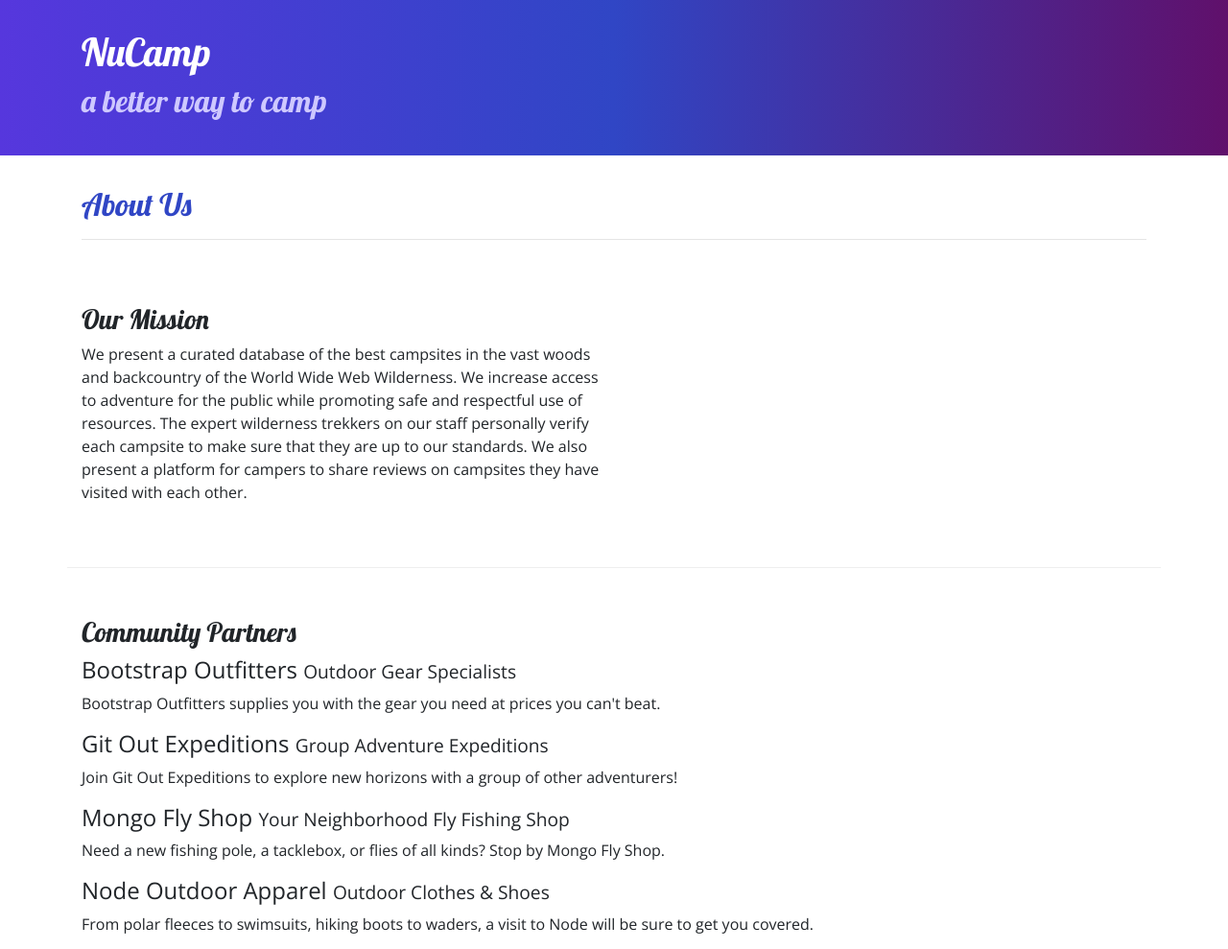
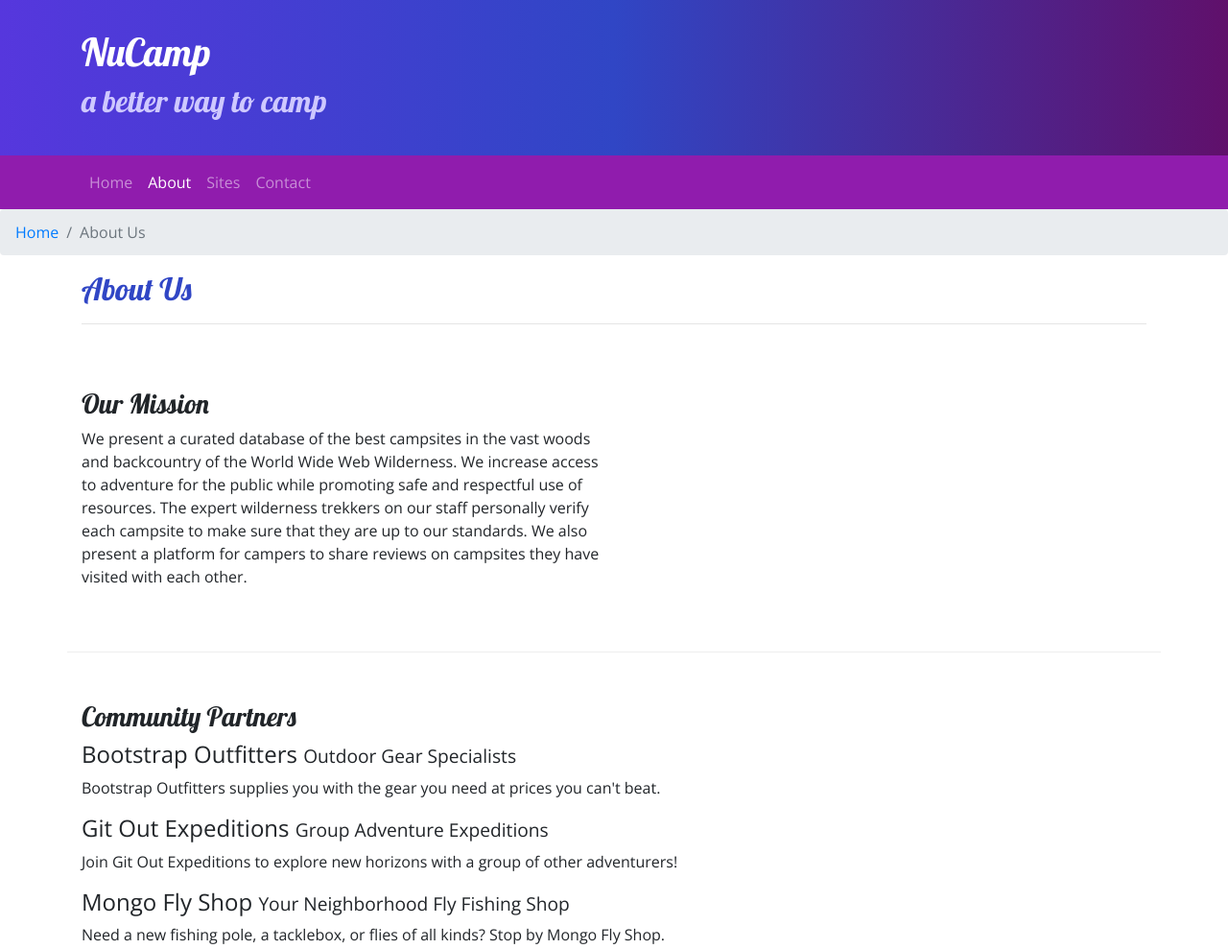
Before and after one commit to ajmeyers/first-bootstrap-project, a website: page aboutus.html in a window 1280 px wide. Shown: the top 989 px of the page at 96% size. Drawn offline with nearby package versions, Linux system fonts and the light colour scheme.

Commit message:
Navbar and Breadcrumbs

```diff
--- a/aboutus.html
+++ b/aboutus.html
@@ -29,7 +29,26 @@
         </div>
     </header>
 
+    <nav class="navbar navbar-expand-sm navbar-dark sticky-top">
+        <div class="container">
+            <button class="navbar-toggler" type="button" data-toggle="collapse" data-target="#nucampNavbar">
+                <span class="navbar-toggler-icon"></span>
+            </button>
+            <div class="collapse navbar-collapse" id="nucampNavbar">
+                <ul class="navbar-nav">
+                    <li class="nav-item"><a class="nav-link" href="index.html">Home</a></li>
+                    <li class="nav-item active"><a class="nav-link" href="#">About</a></li>
+                    <li class="nav-item"><a class="nav-link" href="#">Sites</a></li>
+                    <li class="nav-item"><a class="nav-link" href="#">Contact</a></li>
+                </ul>
+            </div>
+        </div>
+    </nav>
 
+    <ol class="breadcrumb">
+        <li class="breadcrumb-item"><a href="index.html">Home</a></li>
+        <li class="breadcrumb-item active">About Us</li>
+    </ol>
 
     <div class="container">
         <div class="row">
@@ -54,13 +73,17 @@
             <div class="col">
                 <h3>Community Partners</h3>
                 <h4>Bootstrap Outfitters <small>Outdoor Gear Specialists</small></h4>
-                <p class="d-none d-sm-block">Bootstrap Outfitters supplies you with the gear you need at prices you can't beat.</p>
+                <p class="d-none d-sm-block">Bootstrap Outfitters supplies you with the gear you need at prices you
+                    can't beat.</p>
                 <h4>Git Out Expeditions <small>Group Adventure Expeditions</small></h4>
-                <p class="d-none d-sm-block">Join Git Out Expeditions to explore new horizons with a group of other adventurers!</p>
+                <p class="d-none d-sm-block">Join Git Out Expeditions to explore new horizons with a group of other
+                    adventurers!</p>
                 <h4>Mongo Fly Shop <small>Your Neighborhood Fly Fishing Shop</small></h4>
-                <p class="d-none d-sm-block">Need a new fishing pole, a tacklebox, or flies of all kinds? Stop by Mongo Fly Shop.</p>
+                <p class="d-none d-sm-block">Need a new fishing pole, a tacklebox, or flies of all kinds? Stop by Mongo
+                    Fly Shop.</p>
                 <h4>Node Outdoor Apparel <small>Outdoor Clothes & Shoes</small></h4>
-                <p class="d-none d-sm-block">From polar fleeces to swimsuits, hiking boots to waders, a visit to Node will be sure to get you
+                <p class="d-none d-sm-block">From polar fleeces to swimsuits, hiking boots to waders, a visit to Node
+                    will be sure to get you
                     covered.</p>
             </div>
         </div>
--- a/css/styles.css
+++ b/css/styles.css
@@ -20,6 +20,7 @@
 }
 
 .jumbotron {
+    margin: 0;
     padding: 30px;
     background-image: linear-gradient(to right, #5637DD, #3046C5, #60106B);
     color: white;
@@ -30,3 +31,7 @@
     border-bottom: 1px ridge;
     min-height: 200px;
 }
+
+.navbar {
+    background-color: #901CAD;
+}
```
Also changed, not shown: index.html (+23 -3 lines).
